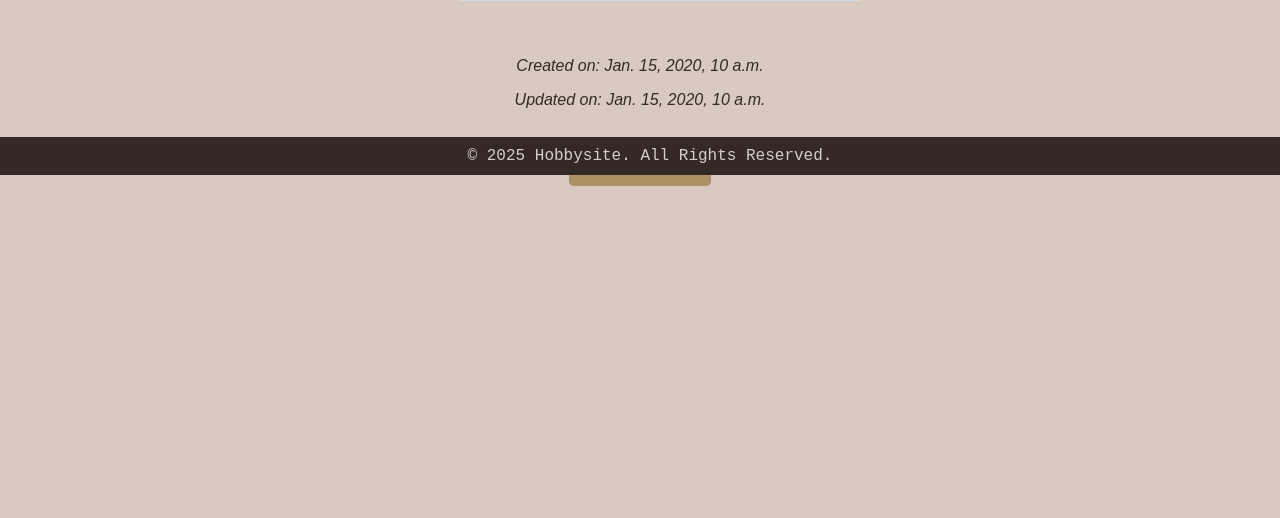
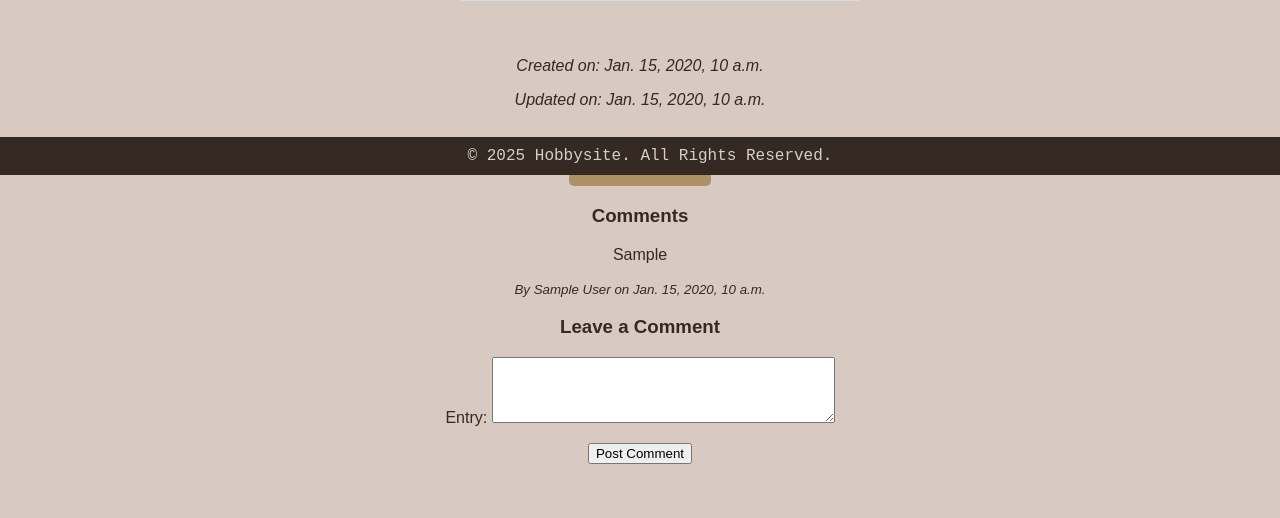
Before and after one commit to vin-arg/hobbysite-C-D-9, a Django app: page /blog/article/1/ in a window 1280 px wide. Shown: the part 625-1143 px from the top of the page. Before the commit the page ends 811 px from the top, so only its background shows below. Run offline with Django 5.2, Linux system fonts and the light colour scheme; tables that the repository leaves empty hold one stand-in row (values such as "Sample post"); grey boxes marked "Sample" are stand-in pictures.

Commit message:
added the comments feature, updated views, models, admin, forms, article_detail, and article_update

```diff
--- a/hobbysite/blog/forms.py
+++ b/hobbysite/blog/forms.py
@@ -1,5 +1,5 @@
 from django import forms
-from .models import Article, ArticleCategory
+from .models import Article, ArticleCategory, ArticleComment
 
 
 class ArticleForm(forms.ModelForm):
@@ -16,3 +16,11 @@ class ArticleUpdateForm(forms.ModelForm):
     class Meta:
         model = Article
         fields = ['title', 'category', 'entry', 'image']
+
+class ArticleCommentForm(forms.ModelForm):
+    class Meta:
+        model = ArticleComment
+        fields = ['entry']
+        widgets = {
+            'entry': forms.Textarea(attrs={'rows': 4}),
+        }
--- a/hobbysite/blog/models.py
+++ b/hobbysite/blog/models.py
@@ -25,3 +25,17 @@ class Article(models.Model):
 
     def __str__(self):
         return self.title
+
+
+class ArticleComment(models.Model):
+    author = models.ForeignKey('user_management.Profile', on_delete=models.CASCADE, null=True, blank=True)
+    article = models.ForeignKey('Article', on_delete=models.CASCADE)
+    entry = models.TextField()
+    created_on = models.DateTimeField(auto_now_add=True)
+    updated_on = models.DateTimeField(auto_now=True)
+
+    class Meta:
+        ordering = ['created_on']
+
+    def __str__(self):
+        return f"Comment by {self.author} on {self.article}"
--- a/hobbysite/blog/templates/article_detail.html
+++ b/hobbysite/blog/templates/article_detail.html
@@ -17,6 +17,12 @@
         {% endif %}
     </ul>
 
+    <div>
+        {% if request.user.is_authenticated and request.user == article.author.user %}
+            <a href="{% url 'article_update' article.id %}" class="button">Edit Article</a>
+        {% endif %}
+    </div>
+
 
     <div class="down">
         <p><em>Created on: {{ article.created_on }}</em></p>
@@ -26,4 +32,22 @@
     </div>
 
 
+    <h3>Comments</h3>
+    {% for comment in comments %}
+        <div class="comment">
+            <p>{{ comment.entry }}</p>
+            <p><small><em>By {{ comment.author }} on {{ comment.created_on }}</em></small></p>
+        </div>
+    {% empty %}
+        <p>No comments yet.</p>
+    {% endfor %}
+
+    <h3>Leave a Comment</h3>
+    <form method="post">
+        {% csrf_token %}
+        {{ comment_form.as_p }}
+        <button type="submit">Post Comment</button>
+    </form>
+
+
 {% endblock %}
--- a/hobbysite/blog/templates/article_update.html
+++ b/hobbysite/blog/templates/article_update.html
@@ -13,6 +13,6 @@
     <button type ="submit">Make edit</button>
 </form>
 
-<a href="/blog/articles/" class="button">Back to Blog</a>
+<a href="{% url 'article_detail' article.pk  %}" class="button">Back to Article</a>
 
 {% endblock %}
--- a/hobbysite/blog/views.py
+++ b/hobbysite/blog/views.py
@@ -1,7 +1,9 @@
 from django.shortcuts import render, redirect
-from .models import Article, ArticleCategory
-from .forms import ArticleForm, ArticleCategoryForm, ArticleUpdateForm
+from .models import Article, ArticleCategory, ArticleComment
+from .forms import ArticleForm, ArticleCategoryForm, ArticleUpdateForm, ArticleCommentForm
+from django.contrib.auth.decorators import login_required
 
+@login_required
 def article_list(request):
     articles = Article.objects.all()
     categories = ArticleCategory.objects.prefetch_related('art_cat').all()
@@ -9,7 +11,23 @@ def article_list(request):
 
 def article_detail(request, num=1):
     article = Article.objects.filter(pk=num).first()
-    return render(request, 'article_detail.html', {'article': article})
+    comments = ArticleComment.objects.filter(article=article)
+
+    if request.method == "POST":
+        comment_form = ArticleCommentForm(request.POST)
+        if comment_form.is_valid():
+            comment = comment_form.save(commit=False)
+
+            comment.article = article
+            if request.user.is_authenticated:
+                comment.author = request.user.profile  # Set the author to the user's profile
+            comment.save()
+            return redirect('article_detail', num=article.pk)
+
+    comment_form = ArticleCommentForm()
+
+
+    return render(request, 'article_detail.html', {'article': article, 'comments': comments, 'comment_form': comment_form,})
 
 def article_create(request):
 
```
Also changed, not shown: hobbysite/blog/admin.py (+7 -2 lines), hobbysite/blog/migrations/0004_articlecomment.py (added).
